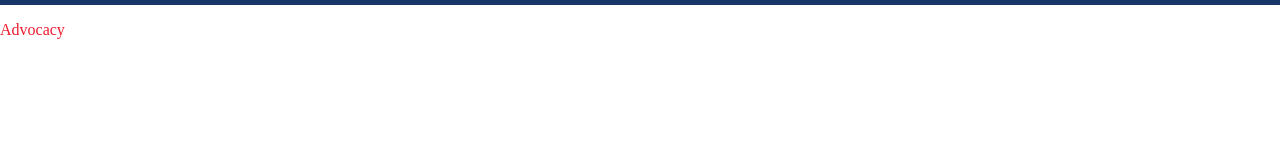
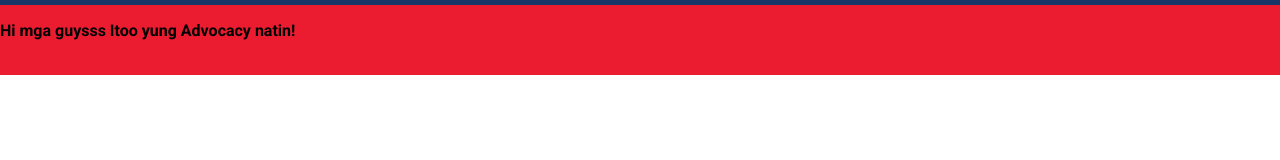
Before and after one commit to AngeloW-FH1234/T2W5PT-AdvocacyWebpage, a plain HTML site: page index.html in a window 1280 px wide. Drawn offline with Linux system fonts and the light colour scheme; a web font is replaced by a local one.

Commit message:
Update index.html

```diff
--- a/index.html
+++ b/index.html
@@ -17,24 +17,27 @@
   --SDG17: #183668;
   --font-arizona: 'Playfair Display', 'Times New Roman', serif;
   }
-
+  html, body{
+    font-family: 'Roboto', sans-serif;
+  }
   .Header {
   position:fixed;
   top: 0;
   left: 0;
   right: 0;
   height:70px;
-  color: var(--SDG1);
+  font-weight: Bold;
+  background-color: var(--SDG1);
   justify-content: space-between;
   display: flex;
   border-top: 5px solid var(--SDG17);
-
+  font-family: 'Roboto', sans-serif;
   }
 
 </style>
 
 <div class="Header">
-  <p>Advocacy</p>
+  <p>Hi mga guysss Itoo yung Advocacy natin!</p>
 </div>
 
 </html>
```
